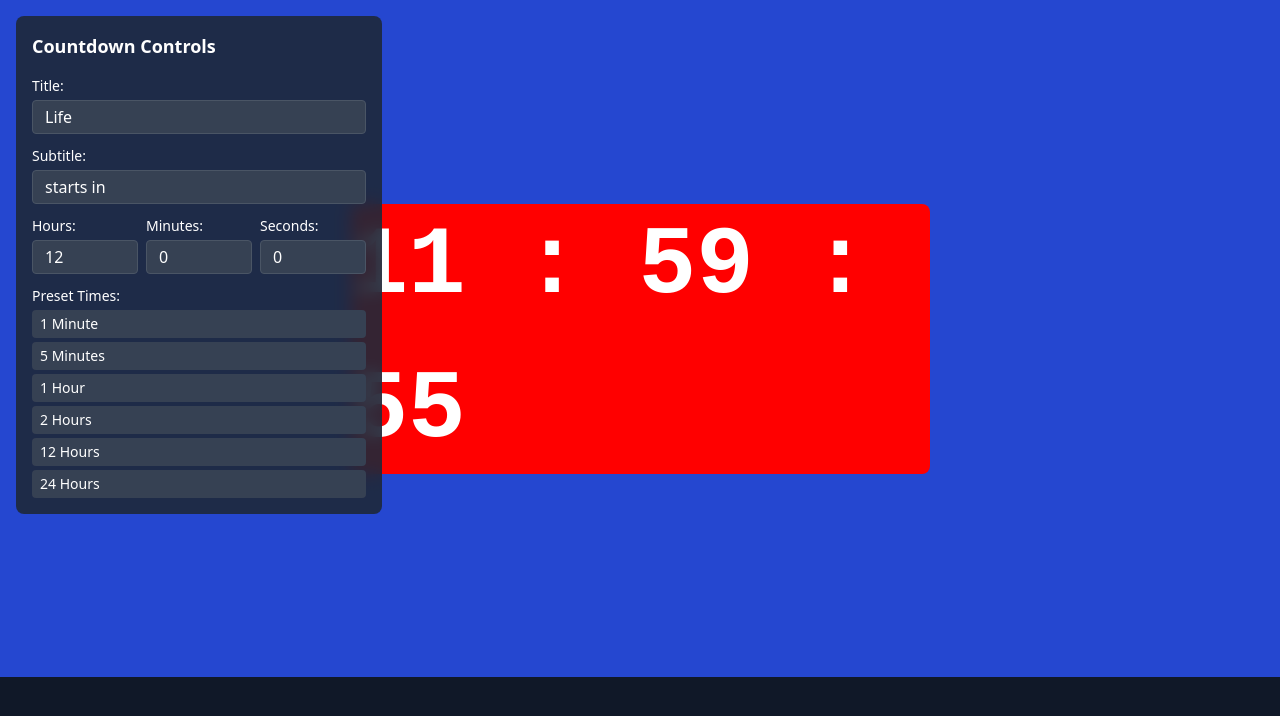
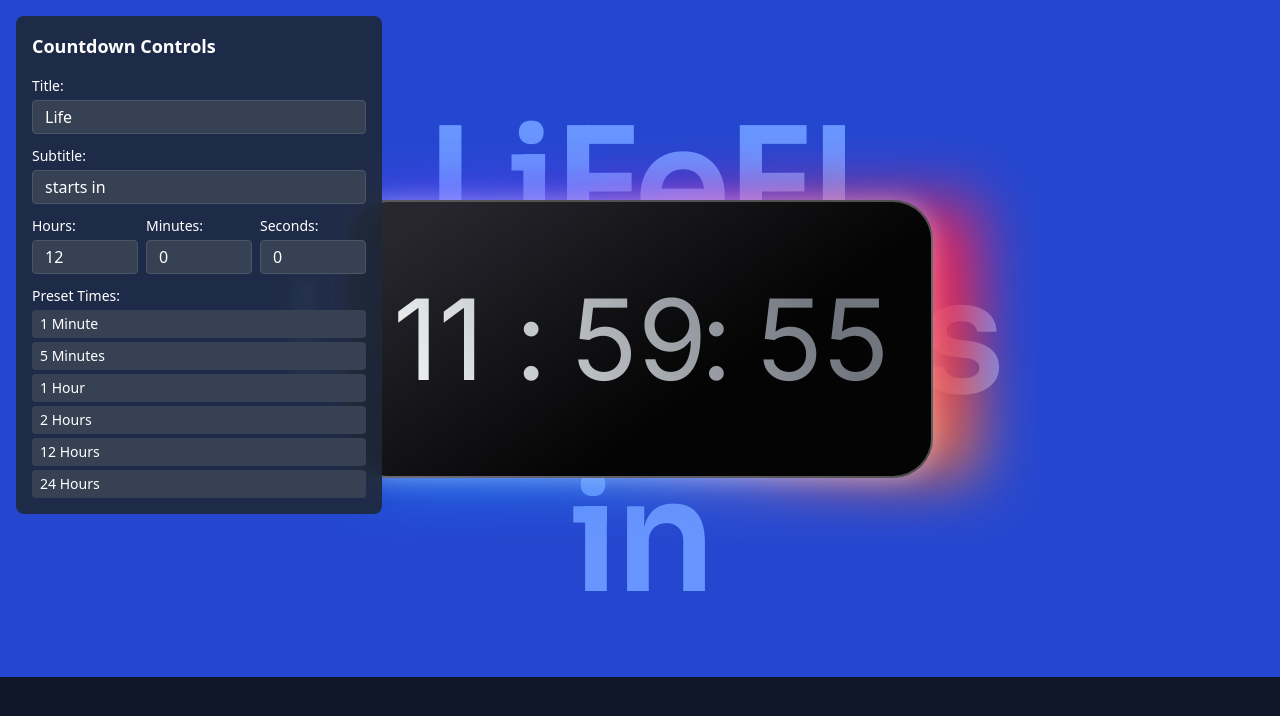
Before and after one commit to six-shot/LifeFi, a Next.js app: page /countdown in a window 1280 px wide. Shown: the top 716 px of the page. Built offline with nearby package versions, Linux system fonts and the light colour scheme.

Commit message:
hero fix

```diff
--- a/src/app/globals.css
+++ b/src/app/globals.css
@@ -94,3 +94,15 @@ body {
     ),
     #0050ff;
 }
+.countdown-box {
+  border-radius: 40px;
+  border: 2px solid rgba(255, 255, 255, 0.3);
+  background: linear-gradient(144deg, #28272f 9.13%, #040404 62.89%);
+  box-shadow: 0 0 24px 0 rgba(255, 255, 255, 0.4);
+}
+.countdown-text {
+  background: linear-gradient(63deg, #eef1f0 7.18%, #71757e 83.56%);
+  background-clip: text;
+  -webkit-background-clip: text;
+  -webkit-text-fill-color: transparent;
+}
--- a/src/app/page.tsx
+++ b/src/app/page.tsx
@@ -19,8 +19,6 @@ export default function Home() {
       <EarlyAirdrop />
       <WhyLifeFi />
       <Trusted />
-
-      {/* Add your countdown here - set hours, minutes, seconds */}
       <Countdown
         hours={12}
         minutes={30}
--- a/src/components/coundown.tsx
+++ b/src/components/coundown.tsx
@@ -14,9 +14,9 @@ export default function Countdown({
   hours = 0,
   minutes = 0,
   seconds = 0,
-//   title = "Life",
+}: //   title = "Life",
 //   subtitle = "starts in",
-}: CountdownProps) {
+CountdownProps) {
   const [timeLeft, setTimeLeft] = useState({
     hours: 0,
     minutes: 0,
@@ -50,33 +50,43 @@ export default function Countdown({
   const formatNumber = (num: number) => num.toString().padStart(2, "0");
 
   return (
-    <div
-      className=" h-[677px] bg-[#2547D0] flex items-center justify-center w-full"
-    >
-      {/* Countdown Box */}
-      <div
-        style={{
-          width: "579px",
-          height: "270px",
-          backgroundColor: "red",
-          display: "flex",
-          alignItems: "center",
-          justifyContent: "center",
-          borderRadius: "8px",
-        }}
-      >
-        <div
-          style={{
-            fontSize: "6rem",
-            fontFamily: "monospace",
-            fontWeight: "bold",
-            color: "white",
-          }}
-        >
-          {formatNumber(timeLeft.hours)} : {formatNumber(timeLeft.minutes)} :{" "}
-          {formatNumber(timeLeft.seconds)}
+    <div className=" h-[677px] bg-[#2547D0] flex items-center justify-center w-full relative">
+      <div className="w-[657px] h-[306px] relative flex items-center justify-center">
+        <h2 className="text-[#6895ff] absolute top-0 transform -translate-y-1/2 text-[156px] font-[family-name:var(--font-sora)]  z-[1] tracking-[-4.68px] font-semibold">
+          LiFeFI
+        </h2>
+        <h2 className="text-[#6895ff] absolute -bottom-[280px] transform -translate-y-1/2 text-[156px] font-[family-name:var(--font-sora)]  z-[1] tracking-[-4.68px] font-semibold">
+          in
+        </h2>
+        <h2 className="text-[#6895ff] absolute top-1/2 transform -translate-y-1/2 text-[156px] font-[family-name:var(--font-sora)]  z-[1] tracking-[-4.68px] font-semibold">
+          Launches
+        </h2>
+        <div className="absolute right-[-70px] top-1/2 transform -translate-y-1/2 z-[2] ">
+          <img
+            src="/glow.svg"
+            alt="CTA Background"
+            className="w-full h-full z-[-1]"
+          />
+        </div>
+
+        <div className="countdown-box max-w-[659px] h-[278px] px-[37px] flex items-center justify-center relative z-10">
+          <div
+            className="text-[112px] font-[family-name:var(--font-inter)] countdown-text relative z-[1000] flex gap-6 items-center"
+            style={{
+              minWidth: "508px",
+              textAlign: "center",
+              whiteSpace: "nowrap",
+            }}
+          >
+            <div className="w-[105px] ">{formatNumber(timeLeft.hours)}</div>
+            <div className="">:</div>
+            <div className="w-[105px]">{formatNumber(timeLeft.minutes)}</div>
+            <div className="">:</div>
+            <div className="w-[105px]">{formatNumber(timeLeft.seconds)}</div>
+          </div>
         </div>
       </div>
+      {/* Countdown Box */}
     </div>
   );
 }
```
